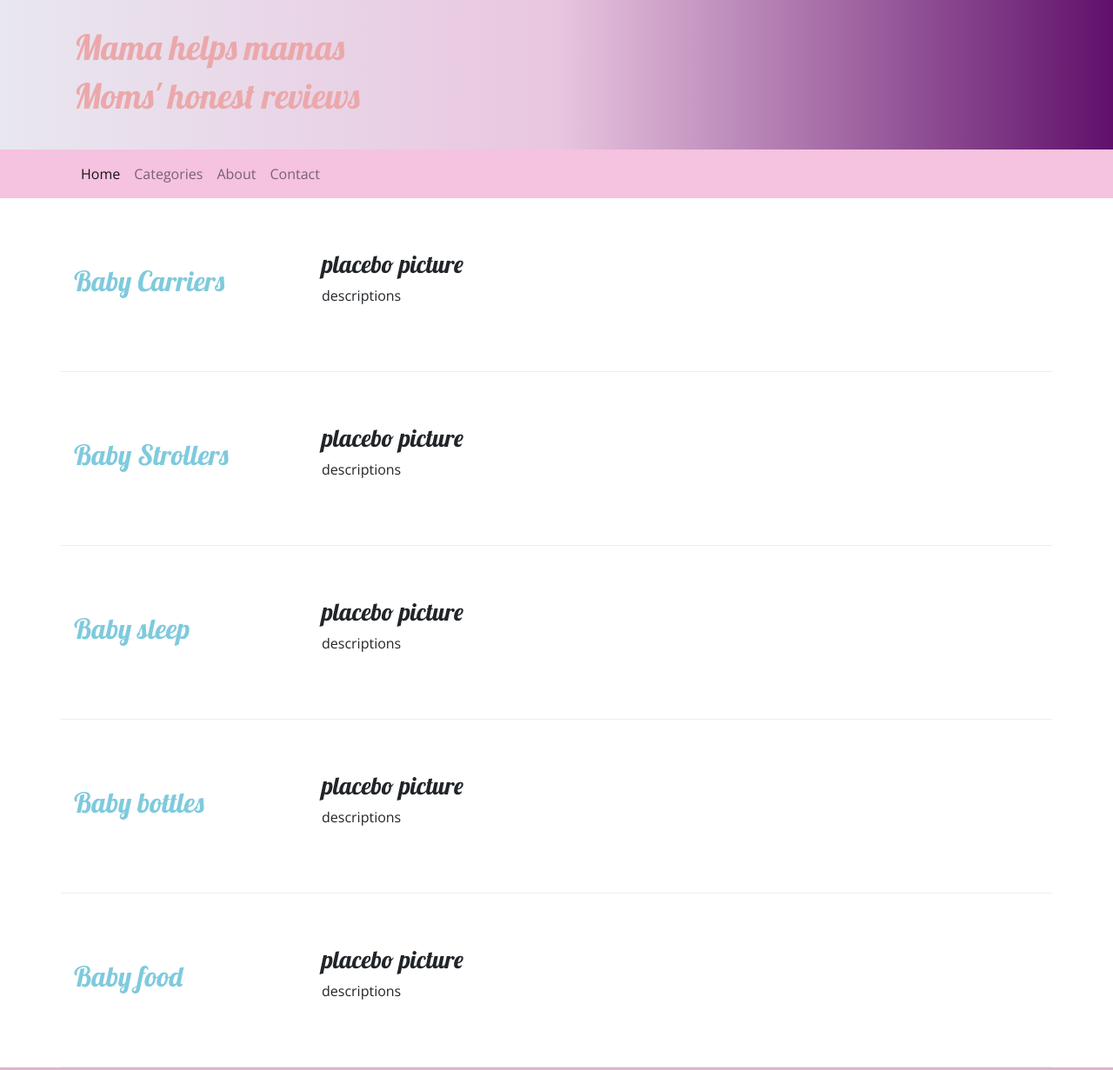
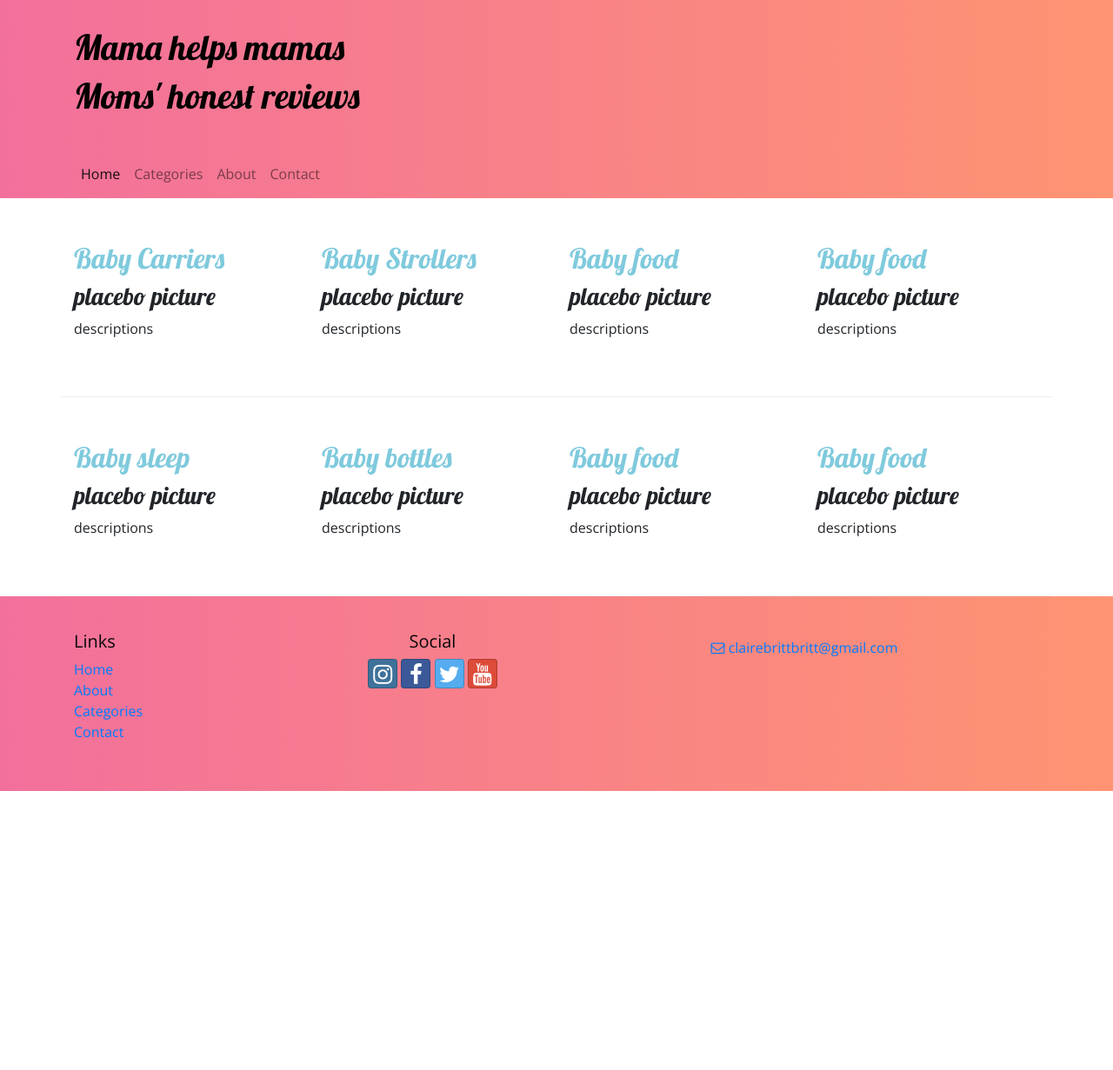
Before and after one commit to CXL3/Bootstrap-portfolio-Mama-help-mamas, a website: page index.html in a window 1280 px wide. Shown: the top 1231 px of the page at 87% size. After the commit the page ends 910 px from the top, so only its background shows below. Drawn offline with nearby package versions, Linux system fonts and the light colour scheme.

Commit message:
color update

```diff
--- a/css/styles.css
+++ b/css/styles.css
@@ -9,20 +9,23 @@ h1, h2, h3 {
 h2 {
     color: #7fcadd;
 }
+h5 {
+    color: #080808;
+}
 
 header h2 {
     color: #CEC8FF;
 }
 
 footer {
-    background-image: linear-gradient(#e0b4ca, white);
+    background-image: linear-gradient(to right, #f2709c, #ff9472););
     padding: 20px 0;
 }
 
 .jumbotron {
     padding: 30px;
-    background-image: linear-gradient(to right, #e9e7f0, #e9c6e0, #60106B);
-    color: rgb(235, 168, 171);
+    background-image: linear-gradient(to right, #f2709c, #ff9472);
+    color: rgb(3, 0, 0);
 }
 
 .row-content {
@@ -32,7 +35,7 @@ footer {
 }
 
 .navbar {
-    background-color:#f5c2df;
+    background-image: linear-gradient(to right, #f2709c, #ff9472);
 }
 .jumbotron {
     margin: 0;
--- a/index.html
+++ b/index.html
@@ -6,8 +6,11 @@
     <meta name="viewport" content="width=device-width, initial-scale=1" />
     <!-- Bootstrap CSS -->
     <link rel="stylesheet" href="node_modules/bootstrap/dist/css/bootstrap.min.css" />
+    <!-- Font Awesome -->
+    <link rel="stylesheet" href="node_modules/font-awesome/css/font-awesome.min.css" />
     <!-- Google fonts and style sheet -->
     <link rel="stylesheet" href="https://fonts.googleapis.com/css?family=Lobster|Open+Sans" />
+    <link rel="stylesheet" href="node_modules/bootstrap-social/bootstrap-social.css" />
     <link rel="stylesheet" href="css/styles.css" />
 
     <title>Mama helps mamas: Moms' honest reviews</title>
@@ -27,7 +30,7 @@
     </header>
     <nav class="navbar navbar-expand-sm navbar-light sticky-top">
         <div class="container">
-            <button class="navbar-toggler ml-auto" type="button" data-toggle="collapse" data-target="#homeNavbar">
+            <button class="navbar-toggler mr-auto" type="button" data-toggle="collapse" data-target="#homeNavbar">
                 <span class="navbar-toggler-icon"></span>
             </button>
             <div class="collapse navbar-collapse" id="homeNavbar">
@@ -42,50 +45,46 @@
     </nav>
     <div class="container">
         <div class="row row-content align-items-center">
-            <div class="col-sm-4 col-md-3">
-                <h2>Baby Carriers</h2>
+            <div class="col=12 col-sm-6 col-lg-3">
+                <h2 class="text-nowrap">Baby Carriers</h2>
+                <h3>placebo picture</h3>
+                <p>descriptions</p>
             </div>
-            <div class="col">
+            <div class="col=12 col-sm-6 col-lg-3">
+                <h2 class="text-nowrap">Baby Strollers</h2>
+                <h3>placebo picture</h3>
+                <p>descriptions</p>
+            </div>
+            <div class="col=12 col-sm-6 col-lg-3">
+                <h2 class="text-nowrap">Baby food</h2>
+                <h3>placebo picture</h3>
+                <p>descriptions</p>
+            </div>
+            <div class="col=12 col-sm-6 col-lg-3">
+                <h2 class="text-nowrap">Baby food</h2>
                 <h3>placebo picture</h3>
                 <p>descriptions</p>
             </div>
         </div>
 
         <div class="row row-content align-items-center">
-            <div class="col-sm-4 col-md-3">
-                <h2>Baby Strollers</h2>
-            </div>
-            <div class="col">
+            <div class="col=12 col-sm-6 col-lg-3">
+                <h2 class="text-nowrap">Baby sleep</h2>
                 <h3>placebo picture</h3>
                 <p>descriptions</p>
             </div>
-        </div>
-
-        <div class="row row-content align-items-center">
-            <div class="col-sm-4 col-md-3">
-                <h2>Baby sleep</h2>
-            </div>
-            <div class="col">
+            <div class="col=12 col-sm-6 col-lg-3">
+                <h2 class="text-nowrap">Baby bottles</h2>
                 <h3>placebo picture</h3>
                 <p>descriptions</p>
             </div>
-        </div>
-
-        <div class="row row-content align-items-center">
-            <div class="col-sm-4 col-md-3">
-                <h2>Baby bottles</h2>
-            </div>
-            <div class="col">
+            <div class="col=12 col-sm-6 col-lg-3">
+                <h2 class="text-nowrap">Baby food</h2>
                 <h3>placebo picture</h3>
                 <p>descriptions</p>
             </div>
-        </div>
-
-        <div class="row row-content align-items-center">
-            <div class="col-sm-4 col-md-3">
-                <h2>Baby food</h2>
-            </div>
-            <div class="col">
+            <div class="col=12 col-sm-6 col-lg-3">
+                <h2 class="text-nowrap">Baby food</h2>
                 <h3>placebo picture</h3>
                 <p>descriptions</p>
             </div>
@@ -105,15 +104,15 @@
                             <li><a href="#">Contact</a></li>
                         </ul>
                     </div>
-                    <div class="col-6 col-sm-5">
+                    <div class="col-6 col-sm-5 text-center">
                         <h5>Social</h5>
-                        <a href="http://instagram.com/">Instagram</a>
-                        <a href="http://facebook.com/">Facebook</a>
-                        <a href="http://twitter.com/">Twitter</a>
-                        <a href="http://youtube.com/">YouTube</a>
+                        <a class="btn btn-social-icon btn-instagram" href="http://instagram.com/"><i class="fa fa-instagram"></i></a>
+                        <a class="btn btn-social-icon btn-facebook" href="http://facebook.com/"><i class="fa fa-facebook"></i></a>
+                        <a class="btn btn-social-icon btn-twitter" href="http://twitter.com/"><i class="fa fa-twitter"></i></a>
+                         <a class="btn btn-social-icon btn-google" href="http://youtube.com/"><i class="fa fa-youtube"></i></a>
                     </div>
-                    <div class="col-sm-4">
-                        Email: clairebrittbritt@gmail.com
+                    <div class="col-sm-4 text-center">
+                    <a role="button" class="btn btn-link" href="mailto:clairebrittbritt@gmail.com"><i class="fa fa-envelope-o"></i> clairebrittbritt@gmail.com</a>
                     </div>
                </div>
             </div>
--- a/package.json
+++ b/package.json
@@ -23,6 +23,8 @@
   },
   "dependencies": {
     "bootstrap": "^4.5.2",
+    "bootstrap-social": "^5.1.1",
+    "font-awesome": "^4.7.0",
     "jquery": "^3.5.1",
     "popper.js": "^1.16.1"
   }
```
Also changed, not shown: 1 other file.
